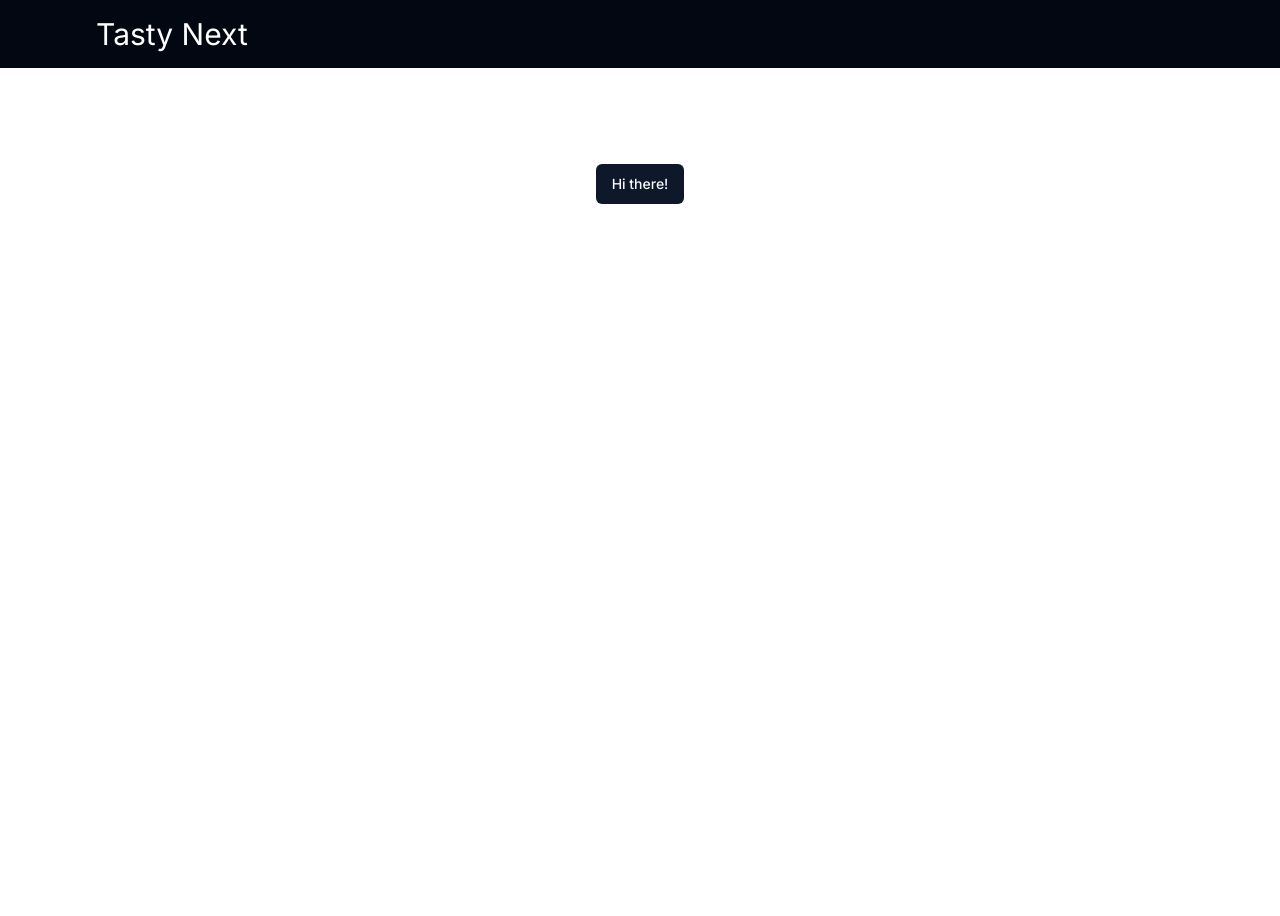
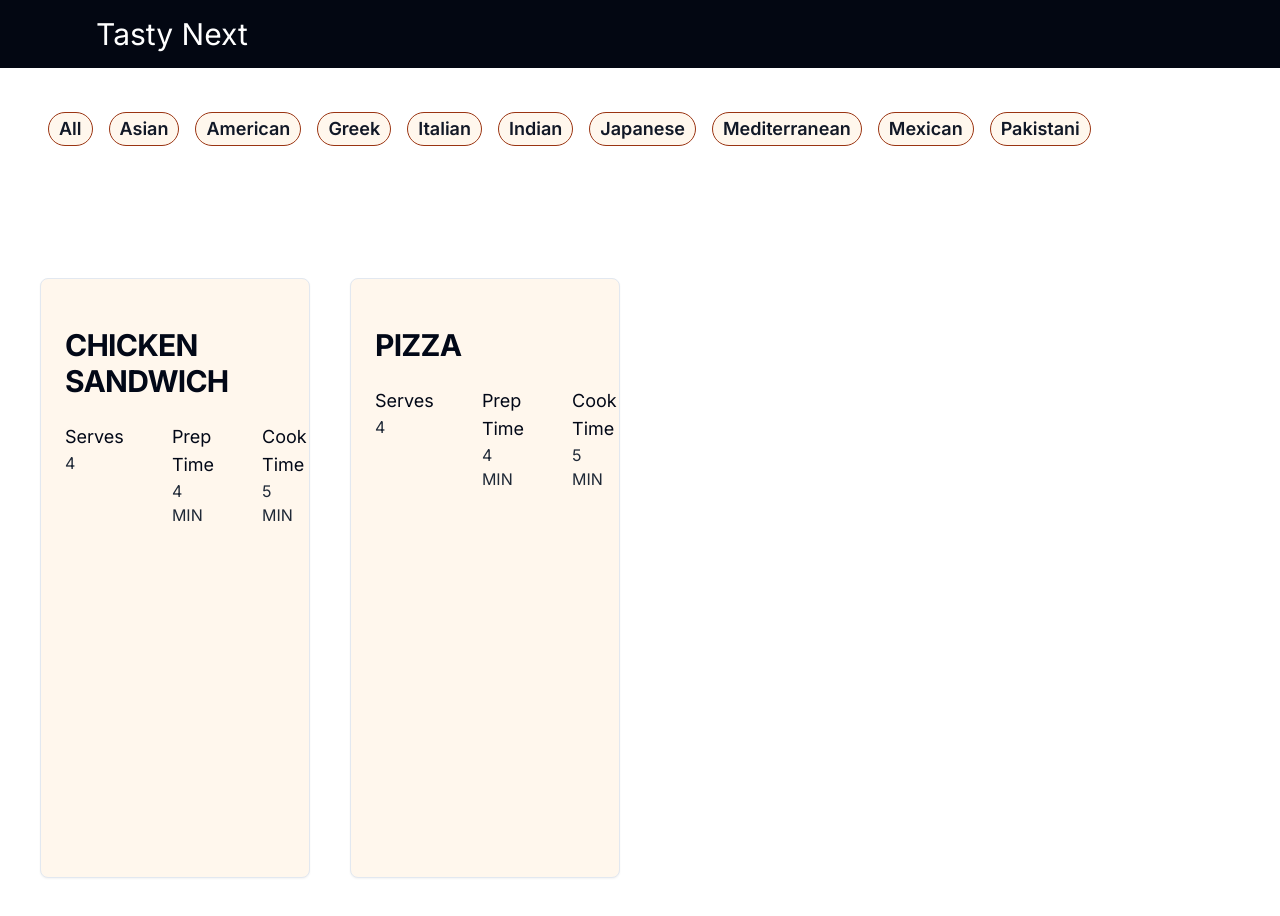
Before and after one commit to katiaku/tasty-next, a Next.js app: page / in a window 1280 px wide. Shown: the top 916 px of the page. Before the commit the page ends 868 px from the top, so only its background shows below. Built offline with nearby package versions, Linux system fonts and the light colour scheme.

Commit message:
Add badges and cards with dummy data

```diff
--- a/app/page.tsx
+++ b/app/page.tsx
@@ -1,10 +1,86 @@
-import { Button } from "@/components/ui/button";
-import Image from "next/image";
+import { Badge } from "@/components/ui/badge";
+import { Card, CardContent, CardFooter, CardHeader, CardTitle } from "@/components/ui/card";
 
 export default function Home() {
+  const recipes = [
+    {
+      id: 1,
+      name: "Chicken Sandwich",
+      cuisine: "American",
+      servings: 4,
+      prepTimeMinutes: 4,
+      cookTimeMinutes: 5,
+    },
+    {
+      id: 2,
+      name: "Pizza",
+      cuisine: "Italian",
+      servings: 4,
+      prepTimeMinutes: 4,
+      cookTimeMinutes: 5,
+    },
+  ];
+
+  const cuisines: Array<string> = [
+    "All",
+    "Asian",
+    "American",
+    "Greek",
+    "Italian",
+    "Indian",
+    "Japanese",
+    "Mediterranean",
+    "Mexican",
+    "Pakistani",
+  ];
+
   return (
-    <main className="flex min-h-screen flex-col items-center justify-between p-24">
-      <Button>Hi there!</Button>
+    <main className="flex min-h-screen flex-col items-start p-10">
+
+      <div>
+        <div>
+          { cuisines.map((cuisine, idx) => (
+          <Badge
+            key={`${cuisine}-${idx}`}
+            variant={"outline"}
+            className="border-orange-800 text-gray-900 text-lg mx-2 my-1 hover:cursor-pointer bg-orange-50 hover:scale-110 ease-in duration-200"
+          >
+            {cuisine}
+          </Badge>
+        ))}
+        </div>
+      </div>
+
+      <div className="grid grid-cols- md:grid-cols-2 lg:grid-cols-3 xl:grid-cols-4 gap-4 lg:gap-x-10 gap-y-20 xl:gap-y-32 xl:pt-32 pt-12 pb-40">
+        {recipes.map((recipe, idx) => (
+          <Card
+            key={`${recipe.name}-${idx}`}
+            className="flex flex-col bg-orange-50 hover:scale-105 ease-in duration-200 xl:min-h-[600px] fancyGradient"
+          >
+            <CardHeader>{/** image */}</CardHeader>
+            <CardContent>
+              <CardTitle className="uppercase lg:text-3xl relative font-bold line-clamp-2">
+                {recipe.name}
+              </CardTitle>
+            </CardContent>
+            <CardFooter className="flex items-start gap-2 lg:gap-12 lg:flex-row flex-col">
+              <div className="flex flex-col">
+                <p className="text-lg">Serves</p>
+                <p className="text-gray-800">{recipe.servings}</p>
+              </div>
+              <div className="flex flex-col">
+                <p className="text-lg">Prep Time</p>
+                <p className="text-gray-800">{recipe.prepTimeMinutes} MIN</p>
+              </div>
+              <div className="flex flex-col">
+                <p className="text-lg">Cook Time</p>
+                <p className="text-gray-800">{recipe.cookTimeMinutes} MIN</p>
+              </div>
+            </CardFooter>
+          </Card>
+        ))}
+      </div>
+
     </main>
   );
 }
```
